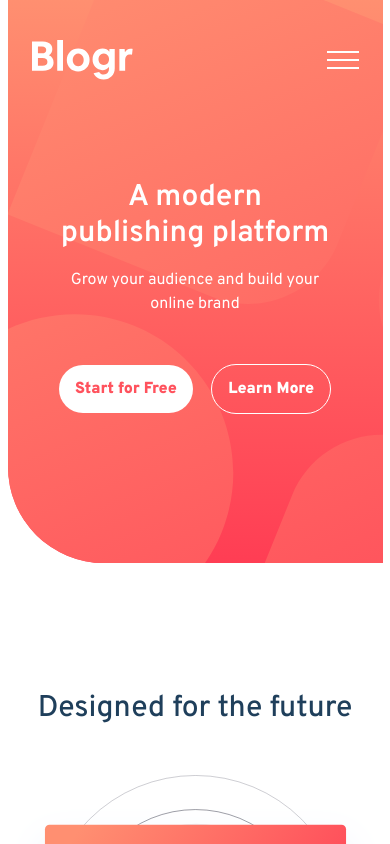
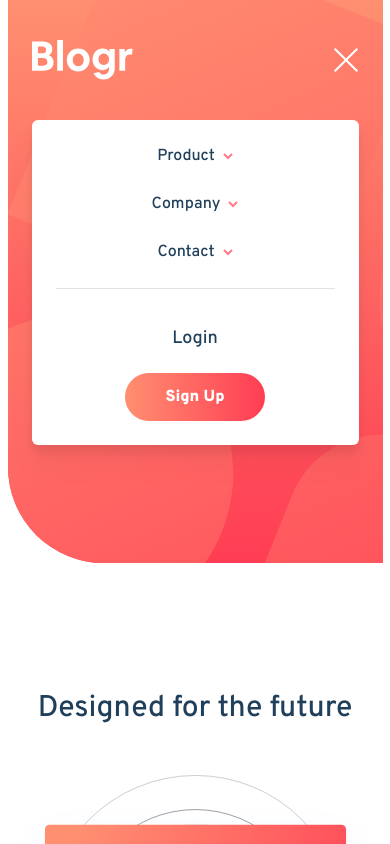
Before and after one commit to tuansdf/fm-blogr-landing-page, a Next.js app: page / in a window 390 px wide. Both pictures are taken after a click on the button 342 px from the left and 60 px from the top of the page. Shown: the top 844 px of the page. Built offline with nearby package versions, Linux system fonts and the light colour scheme.

Commit message:
feat: navbar mobile

```diff
--- a/src/app/head.tsx
+++ b/src/app/head.tsx
@@ -5,7 +5,7 @@ export default function Head() {
       <meta content="width=device-width, initial-scale=1" name="viewport" />
       <meta
         name="description"
-        content="Blogr Landing Page - Frontend Mentor - Tuan Nguyen"
+        content="Blogr Landing Page - Frontend Mentor | Tuan Nguyen"
       />
       <link rel="icon" href="/favicon.ico" />
     </>
--- a/src/app/page.tsx
+++ b/src/app/page.tsx
@@ -1,8 +1,13 @@
+"use client";
+
 import Image from "next/image";
+import { useState } from "react";
+import ImageSwitch from "/src/app/image-switch";
 
+import arrowDarkIcon from "public/images/icon-arrow-dark.svg";
+import closeIcon from "/public/images/icon-close.svg";
 import hamburgerIcon from "/public/images/icon-hamburger.svg";
 import logoImg from "/public/images/logo.svg";
-import ImageSwitch from "/src/app/image-switch";
 
 import circlePattern from "/public/images/bg-pattern-circles.svg";
 import introPatternDesktop from "/public/images/bg-pattern-intro-desktop.svg";
@@ -14,13 +19,118 @@ import laptopIllustrationMobile from "/public/images/illustration-laptop-mobile.
 import phonesIllustration from "/public/images/illustration-phones.svg";
 
 export default function Home() {
+  const [isOpenMenu, setIsOpenMenu] = useState(false);
+  const [isOpenProduct, setIsOpenProduct] = useState(false);
+  const [isOpenCompany, setIsOpenCompany] = useState(false);
+  const [isOpenContact, setIsOpenContact] = useState(false);
+
+  const openMenu = () => setIsOpenMenu(true);
+  const closeMenu = () => setIsOpenMenu(false);
+  const toggleProduct = () => setIsOpenProduct((prev) => !prev);
+  const toggleCompany = () => setIsOpenCompany((prev) => !prev);
+  const toggleContact = () => setIsOpenContact((prev) => !prev);
+
   return (
     <>
       <nav className="absolute right-0 left-0 top-0 z-10 flex items-center justify-between py-10 px-6 desktop:mx-auto desktop:max-w-6xl">
         <Image src={logoImg} alt="logo" />
-        <button>
-          <Image src={hamburgerIcon} alt="menu toggler" />
-        </button>
+
+        {isOpenMenu ? (
+          <button onClick={closeMenu} className="desktop:hidden">
+            <Image src={closeIcon} alt="close menu" />
+          </button>
+        ) : (
+          <button onClick={openMenu} className="desktop:hidden">
+            <Image src={hamburgerIcon} alt="open menu" />
+          </button>
+        )}
+
+        <ul
+          className={`absolute top-full right-0 left-0 mx-6 overflow-hidden rounded-md bg-white p-6 text-center text-primary-blue drop-shadow-xl transition-opacity desktop:relative ${
+            isOpenMenu ? "" : "-z-50 opacity-0"
+          }`}
+        >
+          {/* product */}
+          <li className="relative mb-6">
+            <button
+              onClick={toggleProduct}
+              className="mx-auto flex items-center gap-2 font-medium"
+            >
+              <span>Product</span>
+              <Image
+                src={arrowDarkIcon}
+                alt=""
+                className={isOpenProduct ? "rotate-180" : ""}
+              />
+            </button>
+            {isOpenProduct ? (
+              <ul className="top-full mt-4 w-full space-y-4 overflow-hidden rounded-md bg-neutral-700/30 p-6 desktop:absolute">
+                <li>Overview</li>
+                <li>Pricing</li>
+                <li>Marketplace</li>
+                <li>Features</li>
+                <li>Integrations</li>
+              </ul>
+            ) : null}
+          </li>
+          {/* company */}
+          <li className="relative mb-6">
+            <button
+              onClick={toggleCompany}
+              className="mx-auto flex items-center gap-2 font-medium"
+            >
+              <span>Company</span>
+              <Image
+                src={arrowDarkIcon}
+                alt=""
+                className={isOpenCompany ? "rotate-180" : ""}
+              />
+            </button>
+            {isOpenCompany ? (
+              <ul className="top-full mt-4 w-full space-y-4 overflow-hidden rounded-md bg-neutral-700/30 p-6 desktop:absolute">
+                <li>About</li>
+                <li>Team</li>
+                <li>Blog</li>
+                <li>Careers</li>
+              </ul>
+            ) : null}
+          </li>
+          {/* contact */}
+          <li className="relative mb-6">
+            <button
+              onClick={toggleContact}
+              className="mx-auto flex items-center gap-2 font-medium"
+            >
+              <span>Contact</span>
+              <Image
+                src={arrowDarkIcon}
+                alt=""
+                className={isOpenContact ? "rotate-180" : ""}
+              />
+            </button>
+            {isOpenContact ? (
+              <ul className="top-full mt-4 w-full space-y-4 overflow-hidden rounded-md bg-neutral-700/30 p-6 desktop:absolute">
+                <li>Contact</li>
+                <li>Newsletter</li>
+                <li>LinkedIn</li>
+              </ul>
+            ) : null}
+          </li>
+
+          <li className="mb-6 h-[1px] bg-neutral-700/50"></li>
+
+          <li className="mb-2">
+            <button className="rounded-full bg-white py-3 px-10 text-lg font-medium text-primary-blue">
+              Login
+            </button>
+          </li>
+
+          <li>
+            <button className="rounded-full bg-gradient-to-r from-gradient-red-100 to-gradient-red-200 py-3 px-10 font-black text-white">
+              Sign Up
+            </button>
+          </li>
+        </ul>
       </nav>
 
       <main>
```
